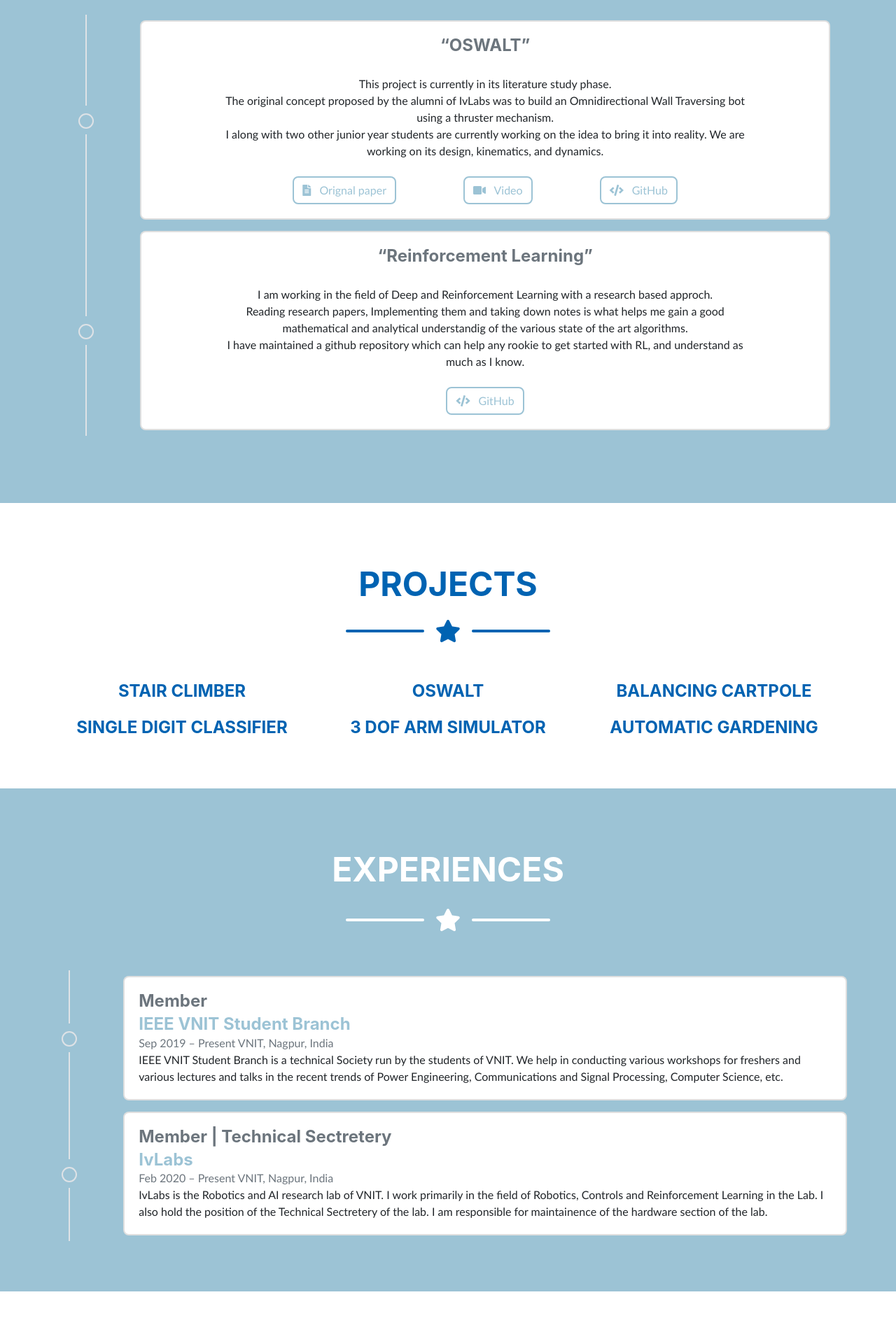
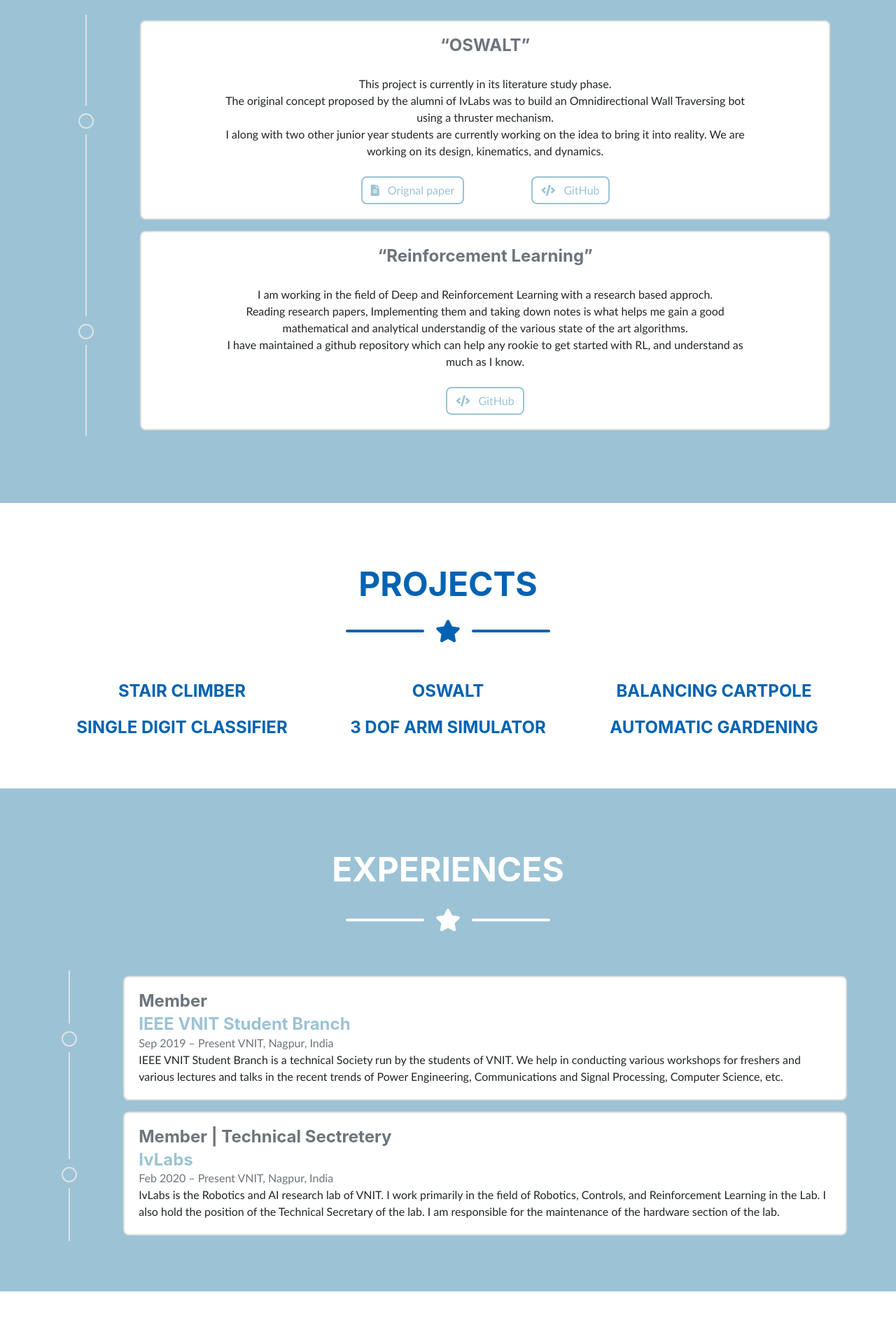
Before and after one commit to Sushant-ctrl/Sushant-ctrl.github.io, a website with bundled scripts: page index.html in a window 1280 px wide. Shown: the part 1715-3599 px from the top of the page at 70% size. Built offline with nearby package versions, Linux system fonts and the light colour scheme; files whose address does not match are found by name; a web font is replaced by a local one.

Commit message:
update index.html

```diff
--- a/index.html
+++ b/index.html
@@ -197,22 +197,14 @@
 
               <div class="row text-center d-flex justify-content-center">
                 <div class="text-center mt-4 ml-5 mr-5" >
-              <a class="btn btn-l btn-outline-primary" href=http://www.ivlabs.in/uploads/1/3/0/6/130645069/oswalt_-__omnidirectional_spherical_wall_traversing_robot_1.pdf" target="_blank">
+              <a class="btn btn-l btn-outline-primary" href=# target="_blank">
                 <i class="fas fa-file-alt mr-2"></i>
                 Orignal paper
               </a>
               </div>
 
                 <div class="text-center mt-4 ml-5 mr-5">
-              <a class="btn btn-l btn-outline-primary" href="#" target="_blank">
-                <i class="fas fa-video mr-2">
-                </i>
-                Video
-              </a>
-              </div>
-
-                <div class="text-center mt-4 ml-5 mr-5">
-              <a class="btn btn-l btn-outline-primary" href="#" target="_blank">
+              <a class="btn btn-l btn-outline-primary" href="https://github.com/Sushant-ctrl/Wall_Climber" target="_blank">
                 <i class="fas fa-code mr-2"></i>
                 GitHub
               </a>
@@ -254,7 +246,7 @@
               </div>
 
               <div class="text-center mt-4 ml-5 mr-5">
-                <a class="btn btn-l btn-outline-primary" href="https://github.com/Sushant-ctrl/RL-RESEARCH" target="_blank">
+                <a class="btn btn-l btn-outline-primary" href="https://github.com/Sushant-ctrl/RL-IMPLEMENTATIONS" target="_blank">
                 <i class="fas fa-code mr-2"></i>
                 GitHub
                 </a>
@@ -493,8 +485,8 @@
                 <span>VNIT, Nagpur, India</span>
 
             </div>
-            <div class="card-text">IvLabs is the Robotics and AI research lab of VNIT. I work primarily in the field of Robotics, Controls and Reinforcement Learning in the Lab.
-              I also hold the position of the Technical Sectretery of the lab. I am responsible for maintainence of the hardware section of the lab.
+            <div class="card-text">IvLabs is the Robotics and AI research lab of VNIT. I work primarily in the field of Robotics, Controls, and Reinforcement Learning in the Lab.
+              I also hold the position of the Technical Secretary of the lab. I am responsible for the maintenance of the hardware section of the lab.
             </div>
           </div>
         </div>
```
